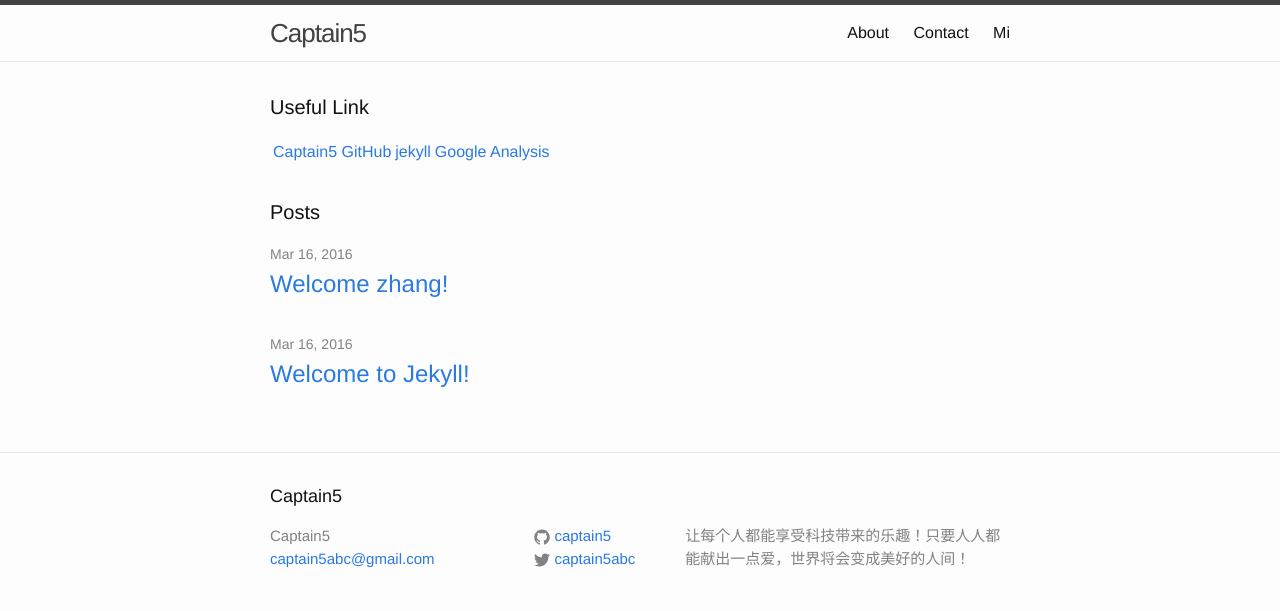
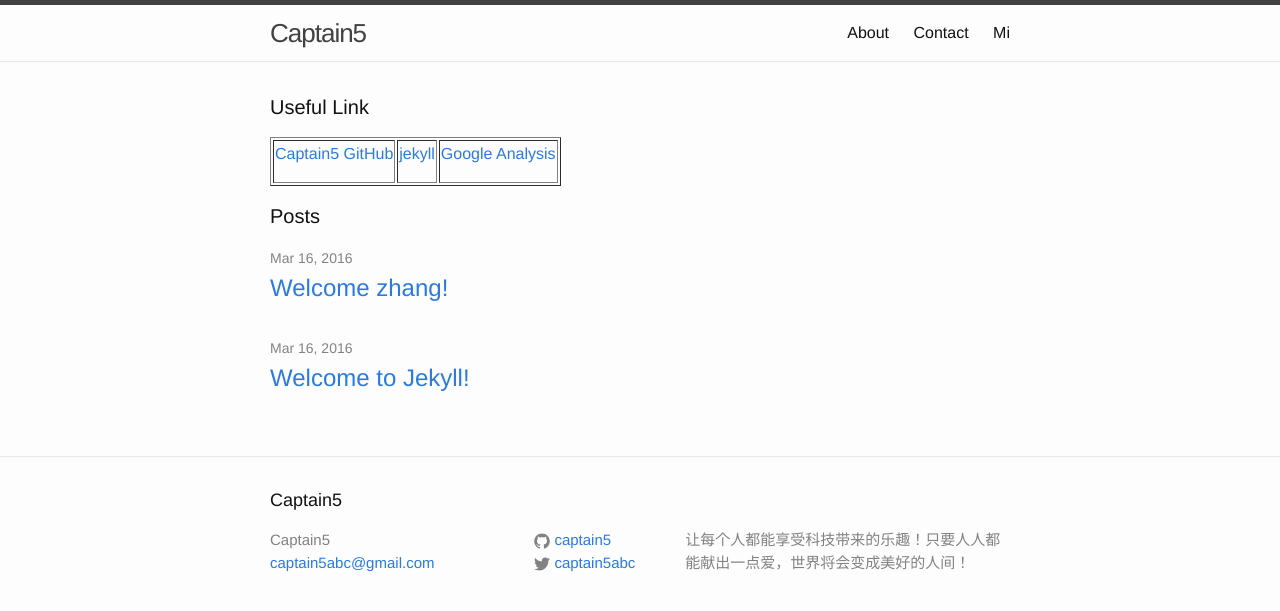
Before and after one commit to captain5/captain5.github.io, a Jekyll site: the page built from index.html, in a window 1280 px wide. Shown: the top 611 px of the page. Built offline with Jekyll 4.4.1, drawn with Linux system fonts in a browser that asks for light colours.

Commit message:
Update index.html

```diff
--- a/index.html
+++ b/index.html
@@ -4,7 +4,7 @@ layout: default
 
 <div class="home">
   <h1 class="page-heading">Useful Link</h1>
-  <table><tr><td>
+  <table border=1><tr><td>
  <p><a href="https://github.com/captain5"  target="_black">Captain5 GitHub</a></p></td>
 <td><p><a href="https://jekyllrb.com/"  target="_black">jekyll</a></p></td>
  <td><p><a href="https://analytics.google.com"  target="_black">Google Analysis</a></p>
```
